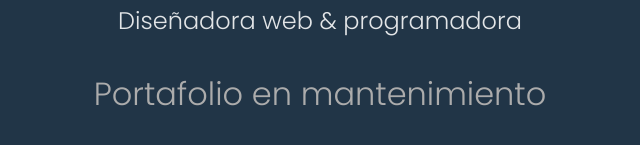
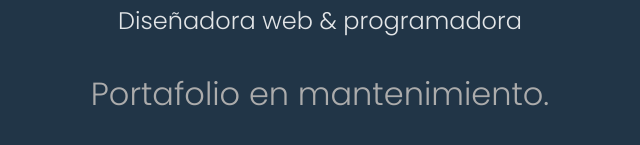
Before and after one commit to Linmake/Portfolio, a React (Vite) app: page / in a window 1280 px wide. Shown: the part 569-714 px from the top of the page, without its empty margins (320-960 px from the left). Built offline with nearby package versions, Linux system fonts and the light colour scheme.

Commit message:
actualizacion del despliegue

```diff
--- a/src/components/Main.jsx
+++ b/src/components/Main.jsx
@@ -4,7 +4,7 @@ export default function Main() {
   return (
     <main>
       <p className="read-the-docs">
-        Portafolio en mantenimiento
+        Portafolio en mantenimiento.
       </p>
     </main>
   )
```
